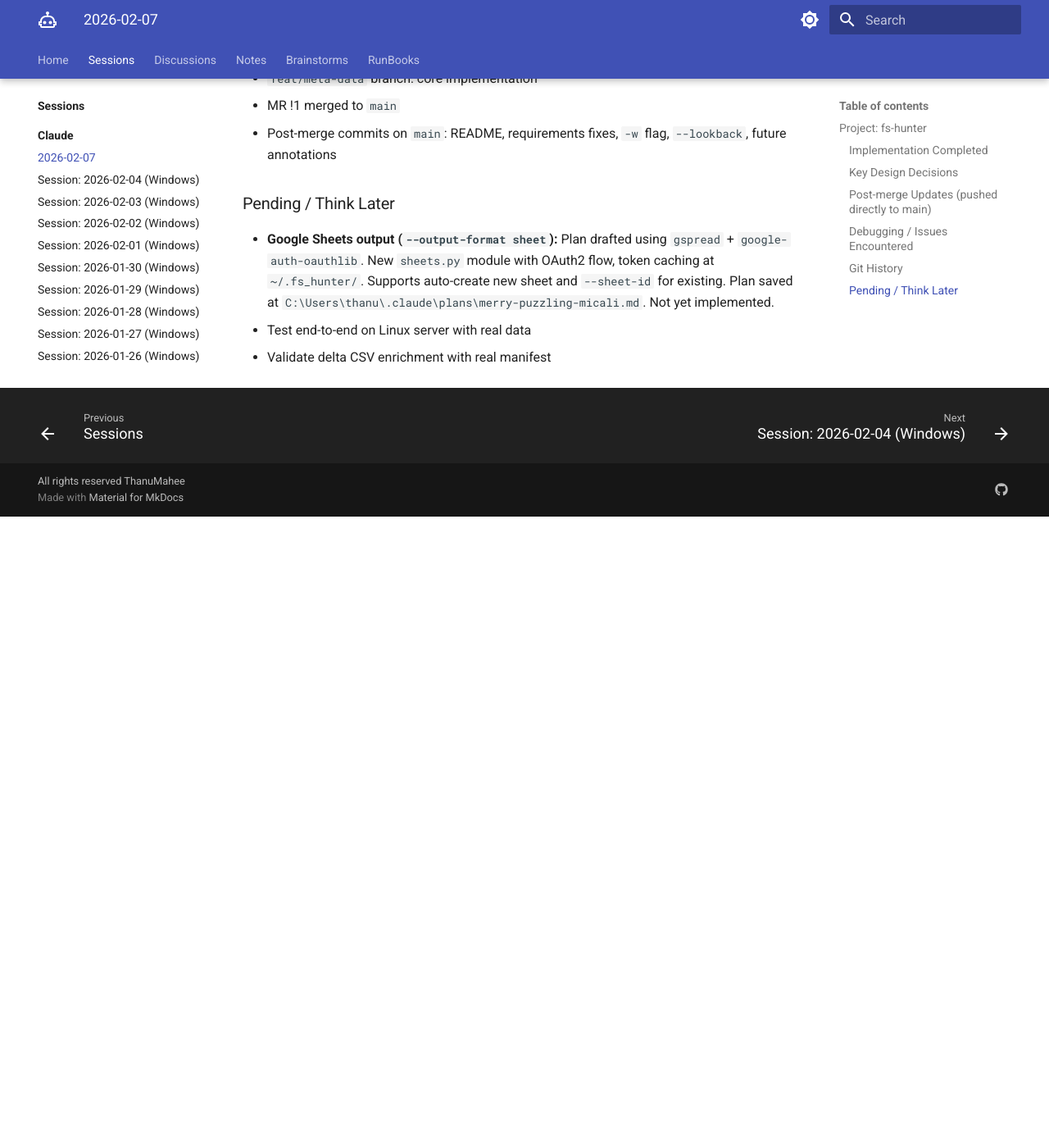
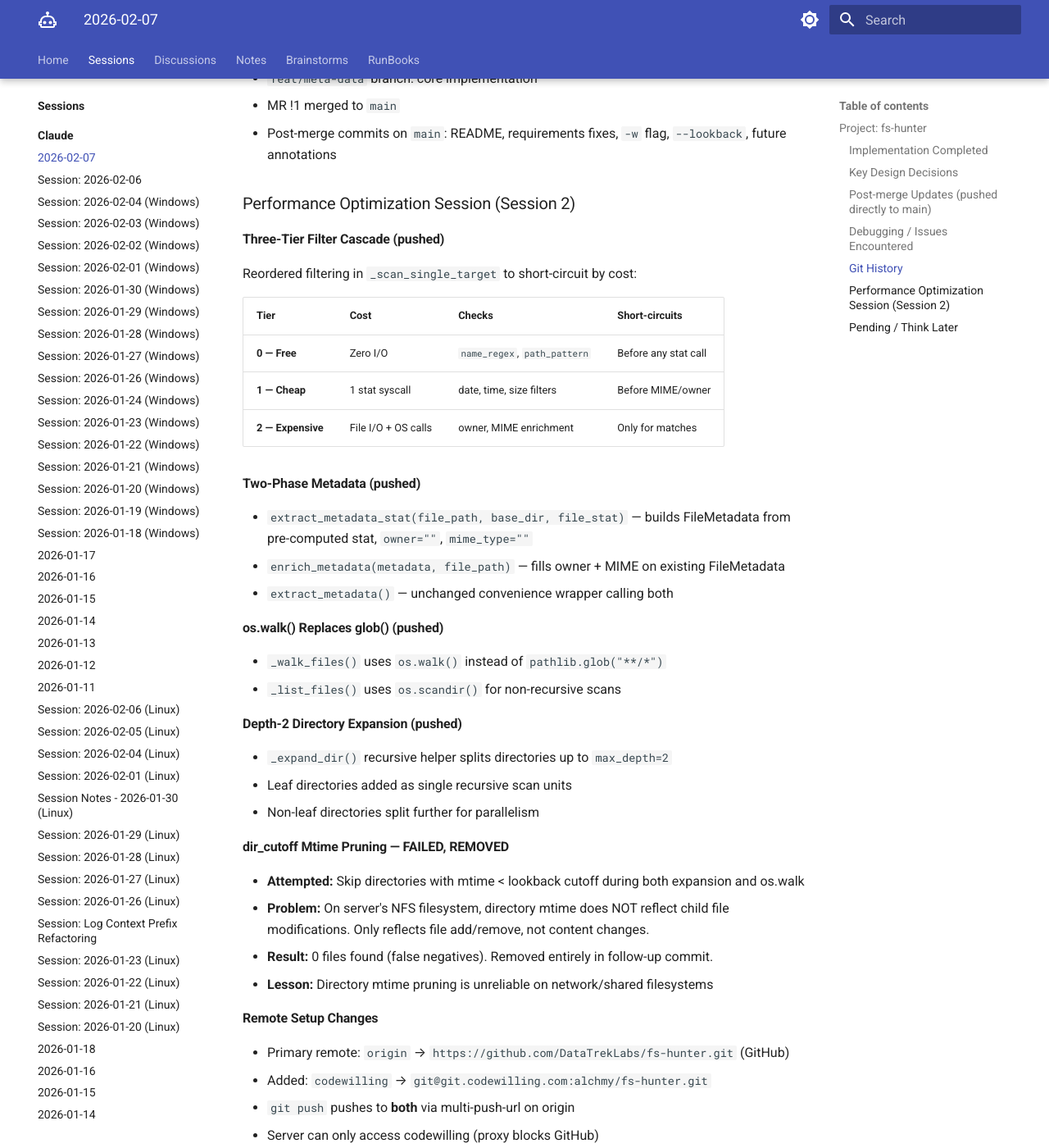
Before and after one commit to ThanuMahee12/AgentContext, an MkDocs documentation site: the page built from docs/sessions/claude/w-2026-02-07.md, in a window 1280 px wide and 1400 px high, scrolled down 2315 px. Shown: the whole window at 82% size. Built offline with MkDocs 1.6.1 and Material for MkDocs 9.7.7, drawn with Linux system fonts in a browser that asks for light colours; before the commit the page ends 2945 px from its top, so only the background shows below that; some of the changed text lies outside the part shown.

Commit message:
docs: update session w-2026-02-07 with fs-hunter perf work

```diff
--- a/docs/sessions/claude/w-2026-02-07.md
+++ b/docs/sessions/claude/w-2026-02-07.md
@@ -77,8 +77,53 @@
 - MR !1 merged to `main`
 - Post-merge commits on `main`: README, requirements fixes, `-w` flag, `--lookback`, future annotations
 
+### Performance Optimization Session (Session 2)
+
+#### Three-Tier Filter Cascade (pushed)
+Reordered filtering in `_scan_single_target` to short-circuit by cost:
+
+| Tier | Cost | Checks | Short-circuits |
+|------|------|--------|----------------|
+| **0 — Free** | Zero I/O | `name_regex`, `path_pattern` | Before any stat call |
+| **1 — Cheap** | 1 stat syscall | date, time, size filters | Before MIME/owner |
+| **2 — Expensive** | File I/O + OS calls | owner, MIME enrichment | Only for matches |
+
+#### Two-Phase Metadata (pushed)
+- `extract_metadata_stat(file_path, base_dir, file_stat)` — builds FileMetadata from pre-computed stat, `owner=""`, `mime_type=""`
+- `enrich_metadata(metadata, file_path)` — fills owner + MIME on existing FileMetadata
+- `extract_metadata()` — unchanged convenience wrapper calling both
+
+#### os.walk() Replaces glob() (pushed)
+- `_walk_files()` uses `os.walk()` instead of `pathlib.glob("**/*")`
+- `_list_files()` uses `os.scandir()` for non-recursive scans
+
+#### Depth-2 Directory Expansion (pushed)
+- `_expand_dir()` recursive helper splits directories up to `max_depth=2`
+- Leaf directories added as single recursive scan units
+- Non-leaf directories split further for parallelism
+
+#### dir_cutoff Mtime Pruning — FAILED, REMOVED
+- **Attempted:** Skip directories with mtime < lookback cutoff during both expansion and os.walk
+- **Problem:** On server's NFS filesystem, directory mtime does NOT reflect child file modifications. Only reflects file add/remove, not content changes.
+- **Result:** 0 files found (false negatives). Removed entirely in follow-up commit.
+- **Lesson:** Directory mtime pruning is unreliable on network/shared filesystems
+
+#### Remote Setup Changes
+- Primary remote: `origin` → `https://github.com/DataTrekLabs/fs-hunter.git` (GitHub)
+- Added: `codewilling` → `git@git.codewilling.com:alchmy/fs-hunter.git`
+- `git push` pushes to **both** via multi-push-url on origin
+- Server can only access codewilling (proxy blocks GitHub)
+- Removed Co-Authored-By from git history (force push, required unprotecting main on GitLab)
+
+#### Commits Pushed
+1. `perf: three-tier filter cascade and deeper workload split`
+2. `perf: skip old directories via mtime pruning during walk`
+3. `perf: prune old directories during expansion phase`
+4. `fix: remove dir_cutoff mtime pruning (unreliable on network FS)`
+
 ### Pending / Think Later
 
-- **Google Sheets output (`--output-format sheet`):** Plan drafted using `gspread` + `google-auth-oauthlib`. New `sheets.py` module with OAuth2 flow, token caching at `~/.fs_hunter/`. Supports auto-create new sheet and `--sheet-id` for existing. Plan saved at `C:\Users\thanu\.claude\plans\merry-puzzling-micali.md`. Not yet implemented.
-- Test end-to-end on Linux server with real data
+- **Thousands of progress bars:** depth-2 expansion on `/sf/data/cw/sec_master_equity/2.4/derived/` creates one scan unit per date-named subdir (19900126, 19900607, etc.). Need to cap expansion units or use a single aggregated progress bar.
+- **12+ min scan on NFS:** Bottleneck is stat calls on every parquet file to check mtime. Tier 0 helps for non-parquet files but most files ARE parquet. Can't avoid stat on NFS.
+- **Google Sheets output (`--output-format sheet`):** Plan drafted, not yet implemented.
 - Validate delta CSV enrichment with real manifest
```
Also changed, not shown: docs/sessions/claude/w-2026-02-06.md (added, +42 -0 lines), docs/sessions/gemini/2026-02-07.md (added, +31 -0 lines).
